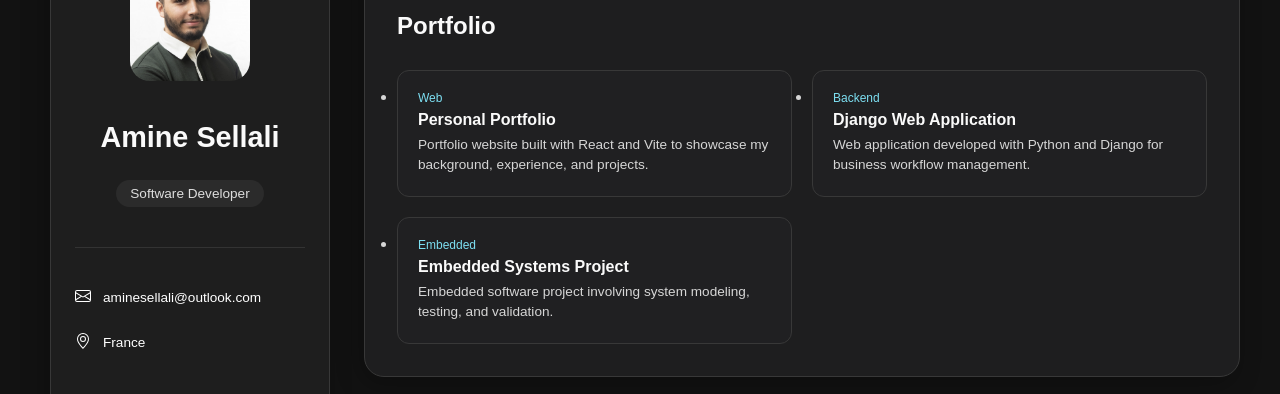
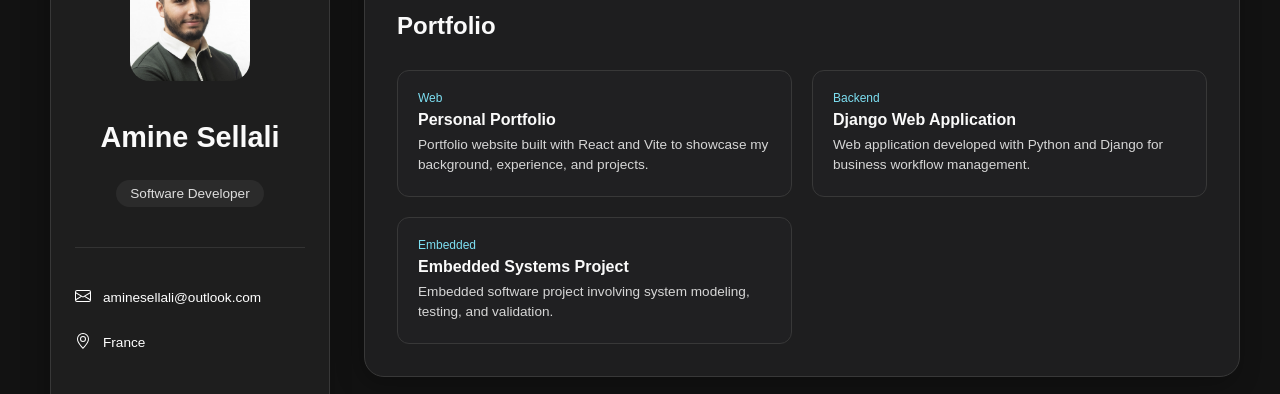
Before and after one commit to amine-sellali/portfolio, a React (Vite) app: page /portfolio in a window 1280 px wide. Shown: the part 132-526 px from the top of the page. Built offline with nearby package versions, Linux system fonts and the light colour scheme.

Commit message:
modif portfolio

```diff
--- a/src/styles/portfolio.css
+++ b/src/styles/portfolio.css
@@ -7,6 +7,10 @@
 }
 
 .portfolio-posts-list {
+    list-style: none;
+    padding: 0;
+    margin: 0;
+
     display: grid;
     grid-template-columns: 1fr 1fr;
     gap: 20px;
```
